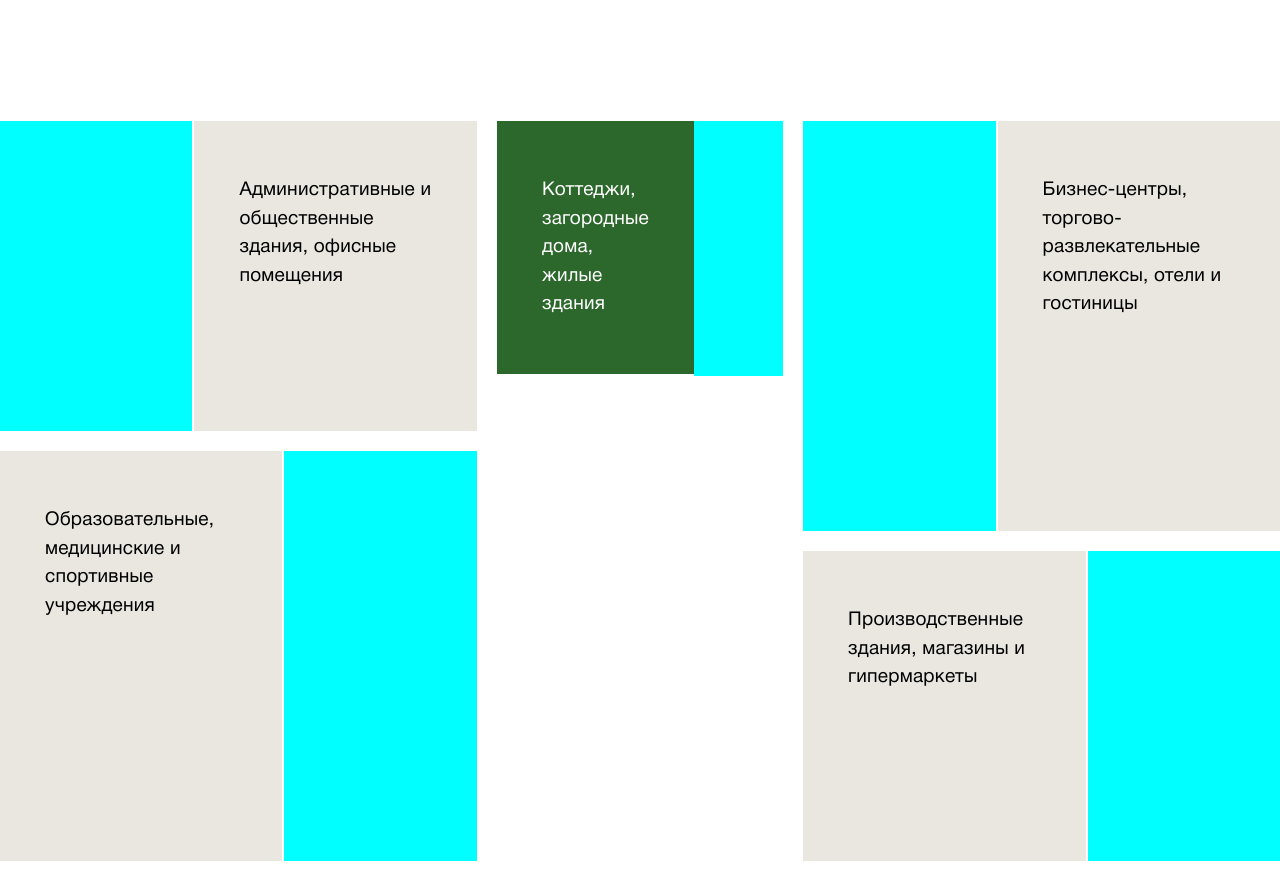
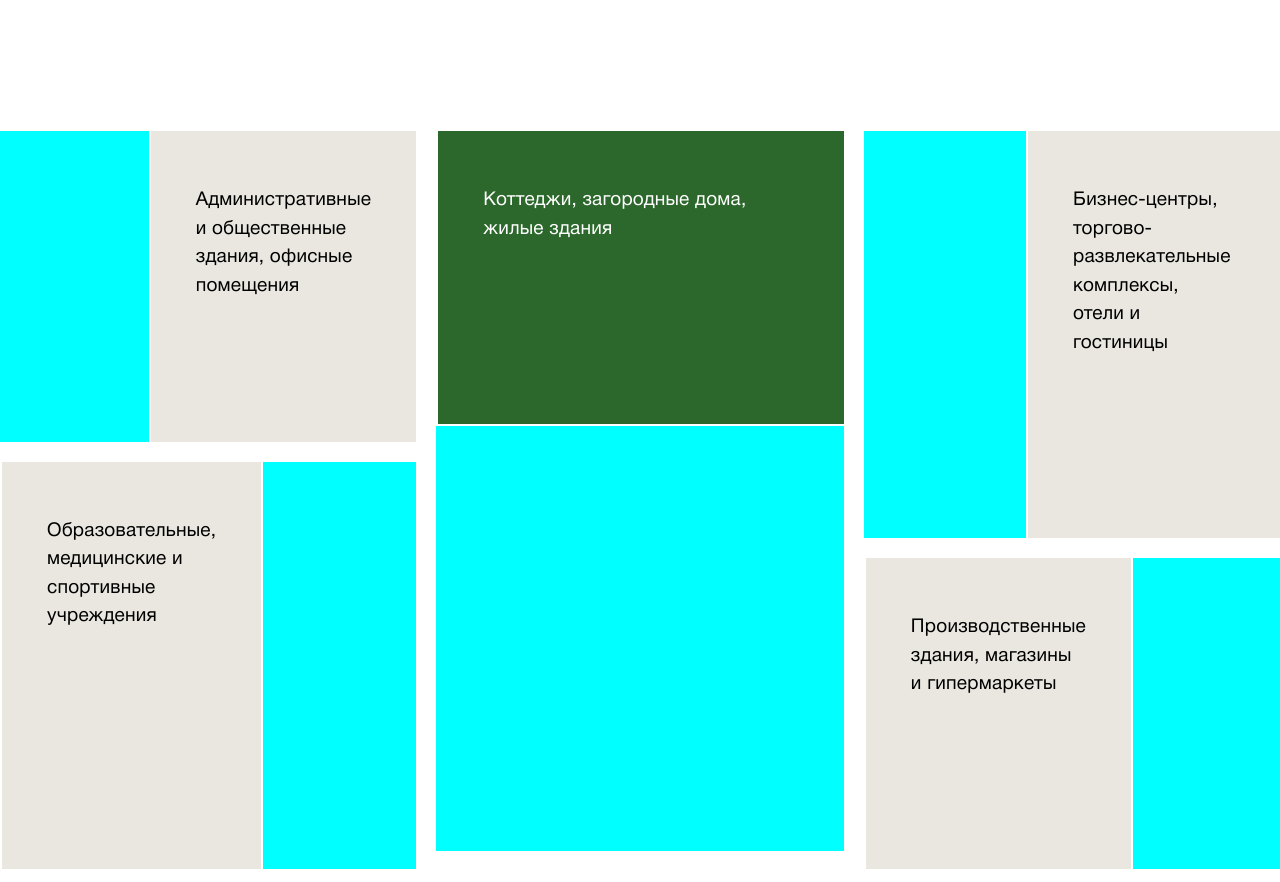
Before and after one commit to razumeyka/2B-groupNEW, a plain HTML site: page index.html in a window 1280 px wide. Shown: the part 1600-2482 px from the top of the page. Drawn offline with nearby package versions, Linux system fonts and the light colour scheme.

Commit message:
corrections

```diff
--- a/css/index.css
+++ b/css/index.css
@@ -416,54 +416,69 @@ header .submenu li a {
 
 /* portfolio_screen */
 
-.portfolio_screen.flex, .portfolio_screen .flex {
+.portfolio_screen .flex {
     display: flex;
     flex-wrap: nowrap;
     text-decoration: none;
 }
 
+.portfolio_screen_wr {
+    height: 740px;
+    margin: 0 -10px;
+}
+
+.portfolio_screen a {
+    padding: 10px;
+}
+
 .portfolio_screen .first_block {
-    height: 740px;
+    height: 100%;
     width: 40%;
 }
 
 .portfolio_screen .second_block {
+    height: 100%;
+    flex-grow: 1;
+}
+
+.portfolio_screen .second_block a {
     flex-direction: column;
-    margin: 0 20px;
-    width: 24%;
+}
+
+.portfolio_screen .second_block h3 {
+    height: 30%;
 }
 
 .portfolio_screen .second_block .photo {
-    max-height: 503px;
+    height: 70%;
+    width: 100%;
 }
 
 .portfolio_screen .third_block {
-    height: 740px;
+    height: 100%;
     width: 40%;
 }
 
 .portfolio_screen .top_block {
-    height: 310px;
-    margin-bottom: 20px;
+    height: 42%;
 }
 
 .portfolio_screen .third_block .top_block {
-    height: 410px;
+    height: 55%;
 }
 
 .portfolio_screen .bottom_block {
-    height: 410px;
+    height: 55%;
 }
 
 .portfolio_screen .third_block .bottom_block {
-    height: 310px;
+    height: 42%;
 }
 
 .portfolio_screen .photo {
     background-color: aqua;
     height: 100%;
-    width: 100%;
-    flex: 1;
+    width: 45%;
 }
 
 .portfolio_screen h3 {
@@ -473,18 +488,19 @@ header .submenu li a {
     font-weight: 400;
     color: rgb(0, 0, 0);
     padding: 55px 45px;
-    margin-left: 2px;
-    flex: 1;
+    border-left: 2px solid #ffffff;
+    width: 45%;
 }
 
 .portfolio_screen .bottom_block h3 {
-    margin: 0 2px 0 0;
+    border-right: 2px solid #ffffff;
 }
 
 .portfolio_screen .second_block h3 {
     background: #2c682c;
     color: #ffffff;
-    margin: 0 0 2px;
+    border-bottom: 2px solid #ffffff;
+    width: auto;
 }
 
 /* clients_screen */
--- a/index.html
+++ b/index.html
@@ -928,7 +928,8 @@
             </div>
         </div>
     </section>
-    <section class="portfolio_screen flex">
+    <section class="portfolio_screen">
+        <div class="portfolio_screen_wr flex">
             <div class="first_block">
                 <a href="#" class="top_block flex">
                   <div class="photo"></div>
@@ -955,6 +956,7 @@
                    <h3>Производственные здания, магазины и гипермаркеты</h3>
                    <div class="photo"></div>
                 </a>
+            </div>
         </div>
     </section>
     <div class="clients_screen">
```
Lines whose indentation alone changed are shown as unchanged.
